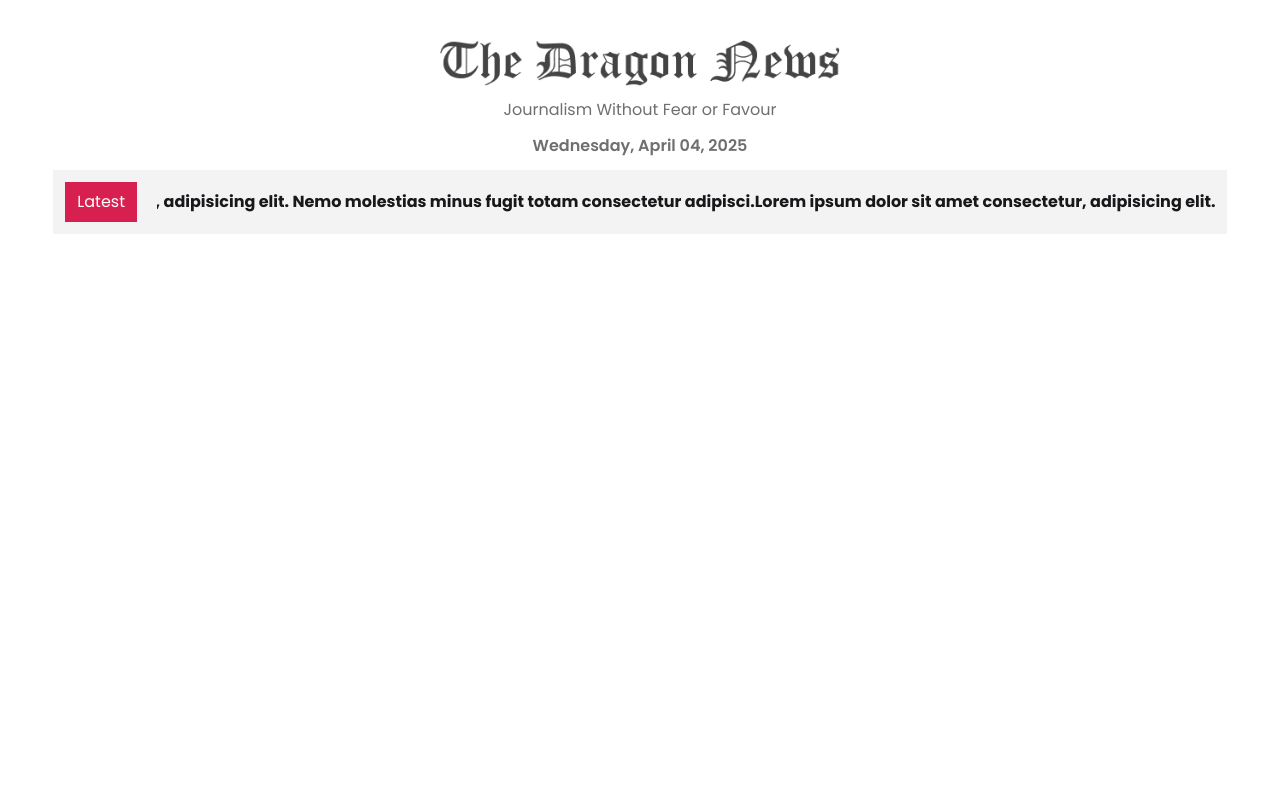
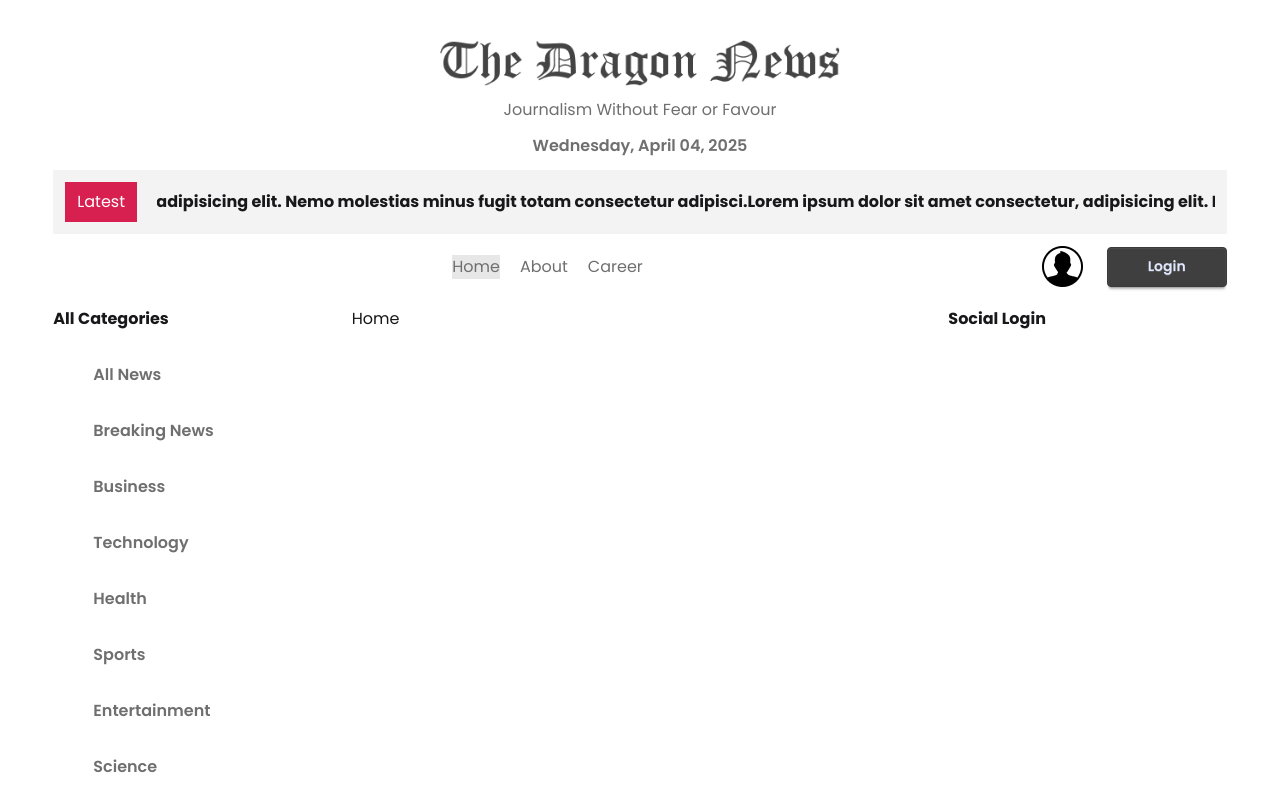
Before and after one commit to mdtanvirislamrakib/Dragon-news-project, a React (Vite) app: page / in a window 1280 px wide. Shown: the top 800 px of the page. Built offline with nearby package versions, Linux system fonts and the light colour scheme.

Commit message:
left aside added

```diff
--- a/src/Layouts/HomeLayouts.jsx
+++ b/src/Layouts/HomeLayouts.jsx
@@ -1,6 +1,10 @@
 import React from 'react';
 import Header from '../components/Header/Header';
 import LatestNews from '../components/LatestNews/LatestNews';
+import Navbar from '../components/Navbar/Navbar';
+import LeftAside from '../components/HomeLayout/LeftAside';
+import { Outlet } from 'react-router';
+import RightAside from '../components/HomeLayout/RightAside';
 
 const HomeLayouts = () => {
     return (
@@ -10,14 +14,23 @@ const HomeLayouts = () => {
                 <section className='w-11/12 mx-auto my-3'>
                     <LatestNews></LatestNews>
                 </section>
+                <nav className='w-11/12 mx-auto my-3'>
+                    <Navbar></Navbar>
+                </nav>
             </header>
 
-            <main>
-                <section className='left_nav'>
+            <main className='w-11/12 mx-auto my-5  grid grid-cols-12 gap-5'>
+                <aside className='col-span-3'>
+                    <LeftAside></LeftAside>
 
+                </aside>
+                <section className='main col-span-6'>
+                    <Outlet></Outlet>
                 </section>
-                <section className='main'></section>
-                <section className='right_nav'></section>
+                <aside className='col-span-3'>
+
+                    <RightAside></RightAside>
+                </aside>
             </main>
 
         </div>
--- a/src/Router/Router.jsx
+++ b/src/Router/Router.jsx
@@ -1,10 +1,22 @@
 import { createBrowserRouter } from "react-router";
 import HomeLayouts from "../Layouts/HomeLayouts";
+import Home from "../pages/Home/Home";
+import CategoryNews from "../pages/CategoryNews/CategoryNews";
 
 const router = createBrowserRouter([
     {
         path: "/",
         Component: HomeLayouts,
+        children: [
+            {
+                index: true,
+                Component: Home,
+            },
+            {
+                path: "/category/:id",
+                element: <CategoryNews></CategoryNews>
+            }
+        ]
     },
     {
         path: "/auth",
@@ -13,6 +25,14 @@ const router = createBrowserRouter([
     {
         path: "/news",
         element: <div>News Layout</div>
+    },
+    {
+        path: "/about",
+        element: <div>I am about</div>
+    },
+    {
+        path: "/career",
+        element: <div>I am career</div>
     }
 ]);
 export default router
--- /dev/null
+++ b/src/components/Categories/Categories.jsx
@@ -0,0 +1,24 @@
+import React, { use } from 'react';
+import { NavLink } from 'react-router';
+
+const categoriesPromise = fetch("/categories.json").then(result => result.json())
+
+const Categories = () => {
+
+    const categories = use(categoriesPromise)
+    console.log(categories);
+
+
+    return (
+        <div>
+            <h1 className='font-bold'>All Categories</h1>
+            <div className='grid grid-cols-1 mt-5 gap-2'>
+                {
+                    categories.map(category => <NavLink key={category.id} className={`hover:bg-base-200 py-3 rounded-md font-semibold  text-left pl-10 text-accent transition-all`} to={`/category/${category.id}`}>{category.name}</NavLink>)
+                }
+            </div>
+        </div>
+    );
+};
+
+export default Categories;
--- /dev/null
+++ b/src/components/HomeLayout/LeftAside.jsx
@@ -0,0 +1,15 @@
+import React, { Suspense } from 'react';
+import Categories from '../Categories/Categories';
+
+const LeftAside = () => {
+    return (
+        <div>
+            <Suspense fallback={<span className="loading loading-spinner text-warning"></span>}>
+                <Categories></Categories>
+            </Suspense>
+
+        </div>
+    );
+};
+
+export default LeftAside;
--- /dev/null
+++ b/src/components/HomeLayout/RightAside.jsx
@@ -0,0 +1,12 @@
+import React from 'react';
+import SocialLogin from './SocialLogin';
+
+const RightAside = () => {
+    return (
+        <div>
+            <SocialLogin></SocialLogin>
+        </div>
+    );
+};
+
+export default RightAside;
--- /dev/null
+++ b/src/components/HomeLayout/SocialLogin.jsx
@@ -0,0 +1,11 @@
+import React from 'react';
+
+const SocialLogin = () => {
+    return (
+        <div>
+            <p className="font-bold">Social Login</p>
+        </div>
+    );
+};
+
+export default SocialLogin;
--- /dev/null
+++ b/src/components/Navbar/Navbar.jsx
@@ -0,0 +1,22 @@
+import React from 'react';
+import { NavLink } from 'react-router';
+import userImage from "../../assets/user.png"
+
+const Navbar = () => {
+    return (
+        <div className='flex justify-between items-center'>
+            <div></div>
+            <div className='nav flex items-center gap-5 text-accent'>
+                <NavLink to="/">Home</NavLink>
+                <NavLink to="/about">About</NavLink>
+                <NavLink to="/career">Career</NavLink>
+            </div>
+            <div className='login-btn flex items-center gap-6'>
+                <img src={userImage} alt="" />
+                <button className='btn btn-primary px-10'>Login</button>
+            </div>
+        </div>
+    );
+};
+
+export default Navbar;
--- a/src/index.css
+++ b/src/index.css
@@ -18,3 +18,6 @@
 * {
     font-family: "Poppins", sans-serif;
 }
+a.active {
+    @apply bg-base-300
+}
--- /dev/null
+++ b/src/pages/CategoryNews/CategoryNews.jsx
@@ -0,0 +1,14 @@
+import React from 'react';
+import { useParams } from 'react-router';
+
+const CategoryNews = () => {
+    const {id} = useParams()
+    console.log(id);
+    return (
+        <div>
+            category news - {id}
+        </div>
+    );
+};
+
+export default CategoryNews;
--- /dev/null
+++ b/src/pages/Home/Home.jsx
@@ -0,0 +1,11 @@
+import React from 'react';
+
+const Home = () => {
+    return (
+        <div>
+            Home
+        </div>
+    );
+};
+
+export default Home;
```
